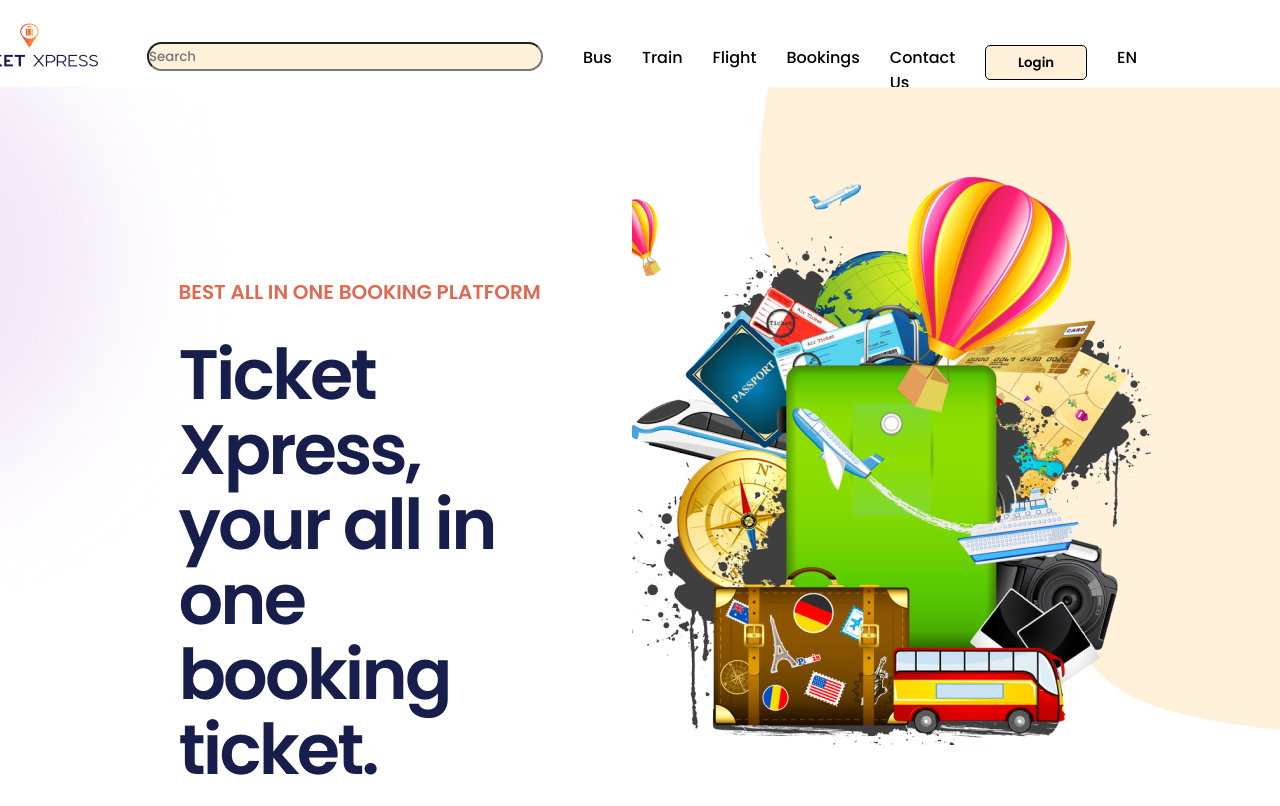
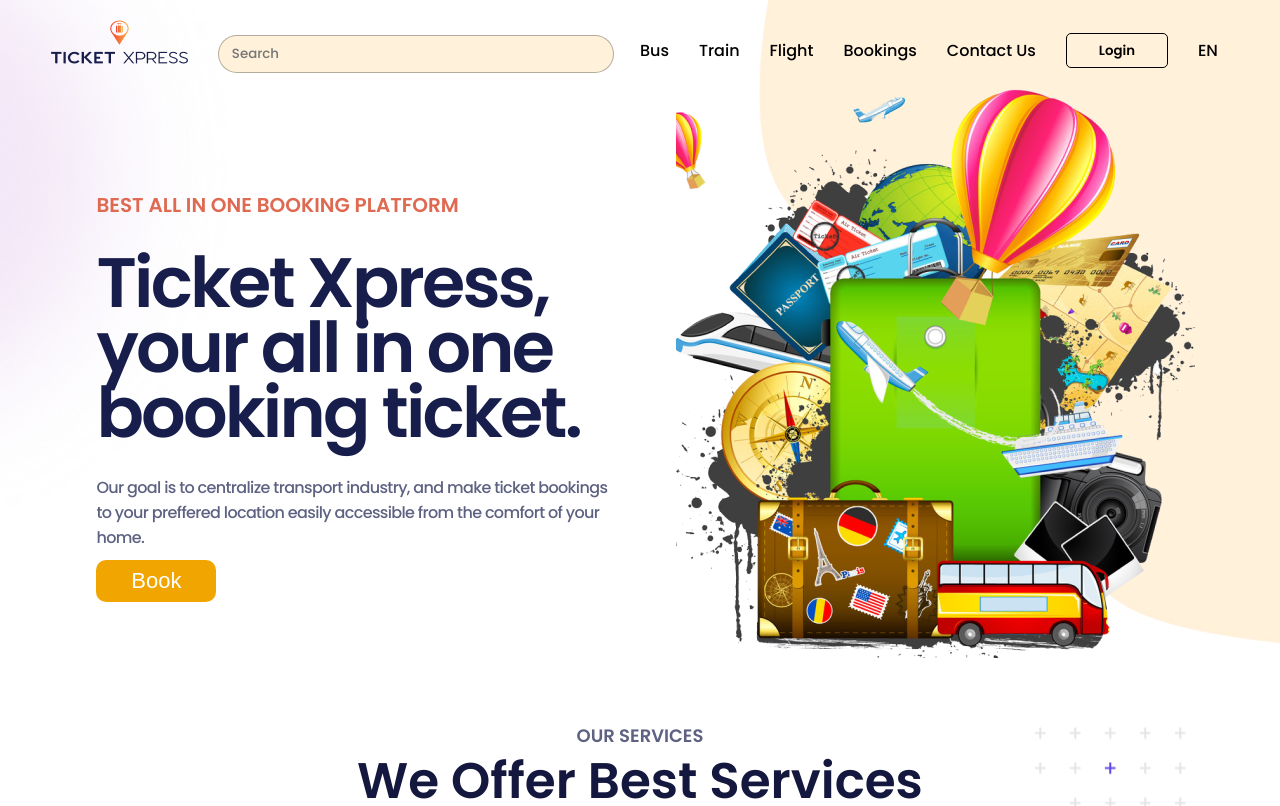
Before and after one commit to elite37/Ticket-Xpress, a plain HTML site: page index.html in a window 1280 px wide. Shown: the top 806 px of the page. Drawn offline with Linux system fonts and the light colour scheme; a web font is replaced by a local one.

Commit message:
Working On CSS Alignments

```diff
--- a/assets/css/About.css
+++ b/assets/css/About.css
@@ -11,10 +11,11 @@
 
 .About__Wrapper {
   display: flex;
-  flex-direction: row;
-  justify-content: center;
+  justify-content:space-between;
   align-items: center;
-  margin: 0 3rem;
+  margin: auto 3rem;
+  width:95%;
+
 }
 
 .first-paragraph {
--- a/assets/css/flightform.css
+++ b/assets/css/flightform.css
@@ -34,6 +34,9 @@
       margin:auto;
       width:80%;
      padding:2rem;
+
+     padding-top: 7rem;
+
 }
 
 
--- a/assets/css/footer.css
+++ b/assets/css/footer.css
@@ -16,8 +16,8 @@
 }
 .footer-container .footer-row {
   display: flex;
-  justify-content: center;
-  align-items: center;
+  justify-content:space-around;
+   width:100%;
   flex-wrap: wrap;
   padding: 20px;
 }
--- a/assets/css/hero.css
+++ b/assets/css/hero.css
@@ -21,10 +21,7 @@
   /* z-index: -1; */
 }
 
-/* .hero_cont {
-  width: 80%;
-  margin: auto;
-} */
+
 
 .heroText {
   width: 644px;
@@ -36,7 +33,7 @@
 .hero_section_container {
   display: flex;
   flex-direction: row;
-  width: 80%;
+  width: 95%;
   margin: auto;
 }
 
@@ -51,7 +48,7 @@
   font-size: 70px;
   margin: 0px;
   letter-spacing: -0.04em;
-  line-height: 75px;
+  line-height: 65px;
   color: #181e4b;
   /* margin-bottom: 10px; */
   padding: 30px 0;
--- a/assets/css/navbar.css
+++ b/assets/css/navbar.css
@@ -4,47 +4,47 @@
   margin: 0;
 }
 
-nav {
-  display: flex;
-  justify-content: right;
-  margin: auto auto 10px auto;
-  width: 80%;
+
+header{
+   width:100%;
+   position: fixed;
+  z-index: 100;
+  padding:0.5rem 1rem;
+  transition: 0.3s ease-in;
 }
 
-.logo img {
-  position: relative;
-  left: 50px;
-  margin-top: 20px;
+header.bg-white{
+     background-color: #fff;
+     box-shadow: 0 5px 5px 0 rgba(0,0,0,0.19);
 }
 
-.search {
-  height: 29px;
+
+ header nav{
+    display:flex;
+    justify-content: space-between;
+   align-items: center;
+   width:95%;
+   margin:auto;
+ }
+
+ .search , .nav{
+   margin-top: 10px;
+ }
+
+  input[type="text"] {
   width: 396px;
-  top: 48px;
-  border-radius: 15px;
-  margin-top: 35px;
-  margin-left: 80px;
-  font-family: Poppins, sans-serif;
-}
-
-.fa-search {
-  background-color: #fff1da;
-  color: #212832;
-  margin-left: 15px;
-  margin-top: 7px;
-}
-
-input[type="text" i] {
   font-family: "poppins", sans-serif;
   color: black;
+  outline:none;
+ border:1px solid rgba(0,0,0,0.29);
+ padding:0.5rem 0.8rem;
+ border-radius: 999px;
 }
 
 nav ul {
   display: flex;
-  justify-content: space-around;
-  margin-top: 30px;
-  margin-left: 40px;
-  height: 40px;
+  justify-content: center;
+  align-items: center;
 }
 
 nav li {
@@ -68,9 +68,22 @@
   top: 32px;
 }
 
+
+
+
+
+.fa-search {
+  background-color: #fff1da;
+  color: #212832;
+  margin-left: 15px;
+  margin-top: 7px;
+}
+
+
 .nav li button:hover {
   color: brown;
   transition: ease-in-out 0.5s;
+  cursor: pointer;
 }
 
 nav a {
--- a/assets/css/newsletter.css
+++ b/assets/css/newsletter.css
@@ -3,7 +3,9 @@
   height: 407px;
   background: #dfd7f983;
   border-radius: 120px 20px 20px 20px;
-  margin: 35px;
+  margin:35px auto;
+  width: 90%;
+
 }
 
 .newsletter__rings {
--- a/assets/css/services.css
+++ b/assets/css/services.css
@@ -5,7 +5,6 @@
 }
 
 body {
-  /* font-size: 82.5%; */
   font-family: "Poppins", sans-serif;
 }
 .services {
@@ -13,7 +12,7 @@
 }
 
 .services__container {
-  width: 80%;
+  width: 90%;
   margin: auto;
 }
 
--- /dev/null
+++ b/assets/js/headerFixed.js
@@ -0,0 +1,22 @@
+
+
+      const header = document.querySelector("header");
+
+
+      window.addEventListener("scroll" , () => {
+
+               if(document.documentElement.scrollTop > 50 || document.body.scrollTop > 50){
+
+                   header.classList.add("bg-white");
+
+               }
+               else{
+                header.classList.remove("bg-white");
+
+               }
+               console.log("Hello World")
+
+      })
+
+
+console.log(header)
--- a/index.html
+++ b/index.html
@@ -22,6 +22,7 @@
   <link rel="stylesheet" href="/assets/css/footer.css" />
 </head>
 <body>
+
   <!-- Navbar Section -->
   <header>
   <nav>
@@ -47,7 +48,7 @@
       </ul>
     </div>
   </nav>
-
+</header>
   <!-- End navbar Section -->
   <!-- Hero section -->
       <section id="heroSection">
@@ -78,7 +79,7 @@
         </div>
         </div>
       </section>
-  </header>
+
   <!-- End of Hero section -->
   <!-- Our services section -->
   <section class="services">
@@ -278,5 +279,9 @@
       </div>
     </footer>
     <!-- End footer section -->
+
+    <!-- Scripts  -->
+    <script src="./assets/js/headerFixed.js"></script>
+
 </body>
 </html>
```
Also changed, not shown: assets/css/signup.css (+7 -2 lines), components/signin.html (+2 -0 lines), components/signup.html (+5 -0 lines), pages/busbooking.html (+2 -0 lines), pages/contact.html (+3 -0 lines), pages/flightbooking.html (+4 -0 lines), pages/trainbooking.html (+5 -0 lines).
